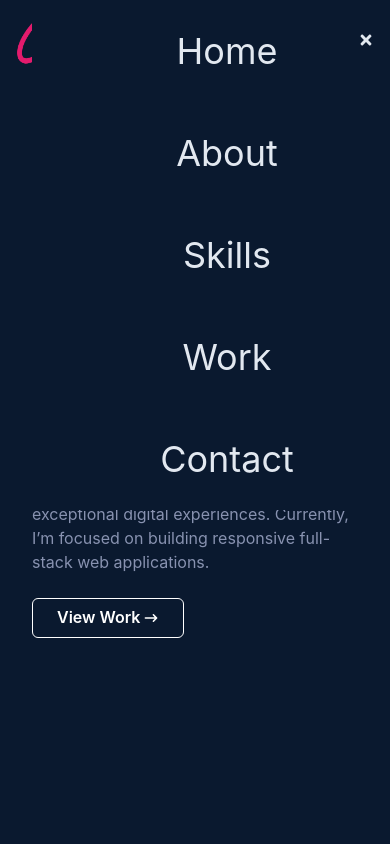
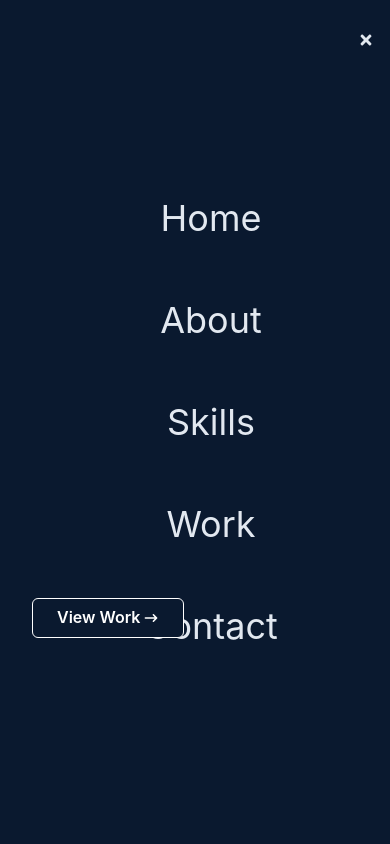
Before and after one commit to diinhoalmeida/portfolio-project, a React (Vite) app: page / in a window 390 px wide. Both pictures are taken after a click on the element 366 px from the left and 40 px from the top of the page. Shown: the top 844 px of the page. Built offline with nearby package versions, Linux system fonts and the light colour scheme.

Commit message:
fix: Adjusts Menu

```diff
--- a/src/components/NavBar/Menu/menu.tsx
+++ b/src/components/NavBar/Menu/menu.tsx
@@ -1,10 +1,14 @@
 import { ListItem, UnorderedList } from "@chakra-ui/react";
 import { Link } from "react-scroll";
 
-const Menu = () => {
+interface MenuProps {
+  nav: boolean;
+}
+
+const Menu = ({ nav }: MenuProps) => {
   return (
     <UnorderedList
-      display={{ base: "none", md: "flex" }}
+      display={{ base: "none", md: !nav ? "flex" : "none" }}
       gap={14}
       styleType="none"
     >
--- a/src/components/NavBar/MobileMenu/mobileMenu.tsx
+++ b/src/components/NavBar/MobileMenu/mobileMenu.tsx
@@ -11,10 +11,11 @@ const MobileMenu = ({ nav, handleClick }: MobileMenuProps) => {
     <UnorderedList
       display={!nav ? "none" : "flex"}
       position="absolute"
+      ml={0}
       top={0}
-      w="full"
-      h="screen"
-      bg="#0a192f"
+      w="100vw"
+      h="100vh"
+      bgColor="#0a192f"
       flexDir="column"
       justifyContent="center"
       alignItems="center"
--- a/src/components/NavBar/navBar.tsx
+++ b/src/components/NavBar/navBar.tsx
@@ -26,7 +26,7 @@ const NavBar = () => {
       </Box>
 
       {/* menu */}
-      <Menu />
+      <Menu nav={nav} />
 
       {/* Hamburger */}
       <Box
```
